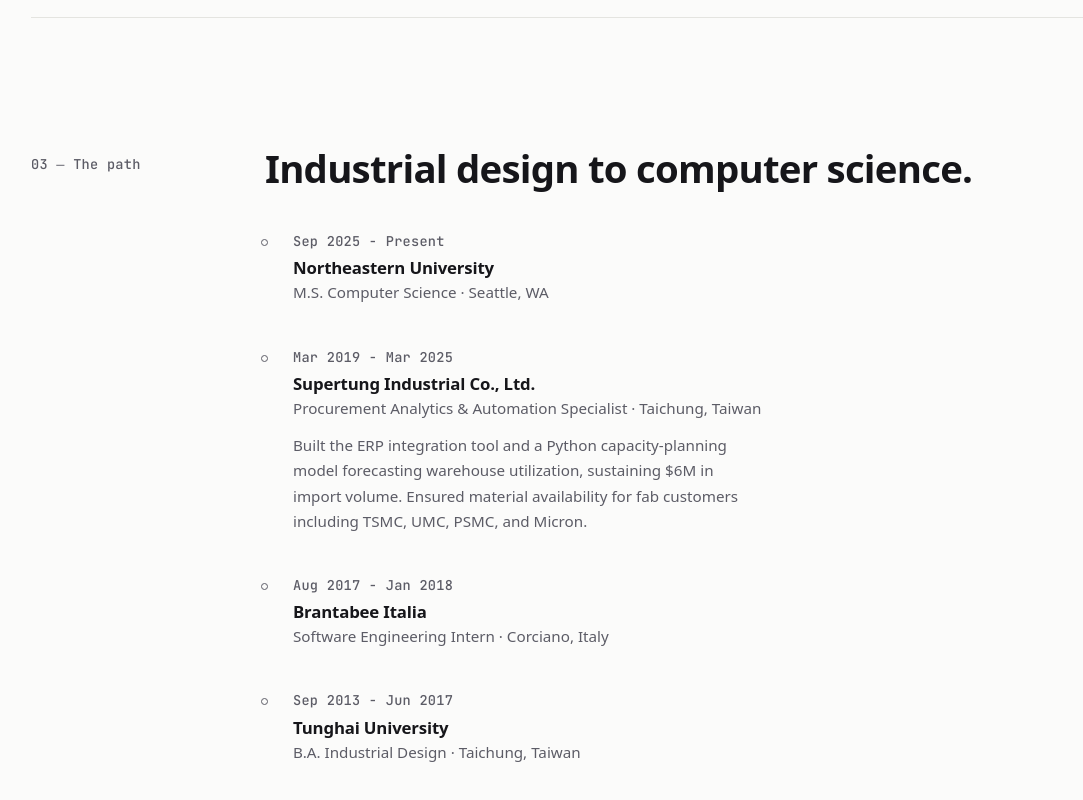
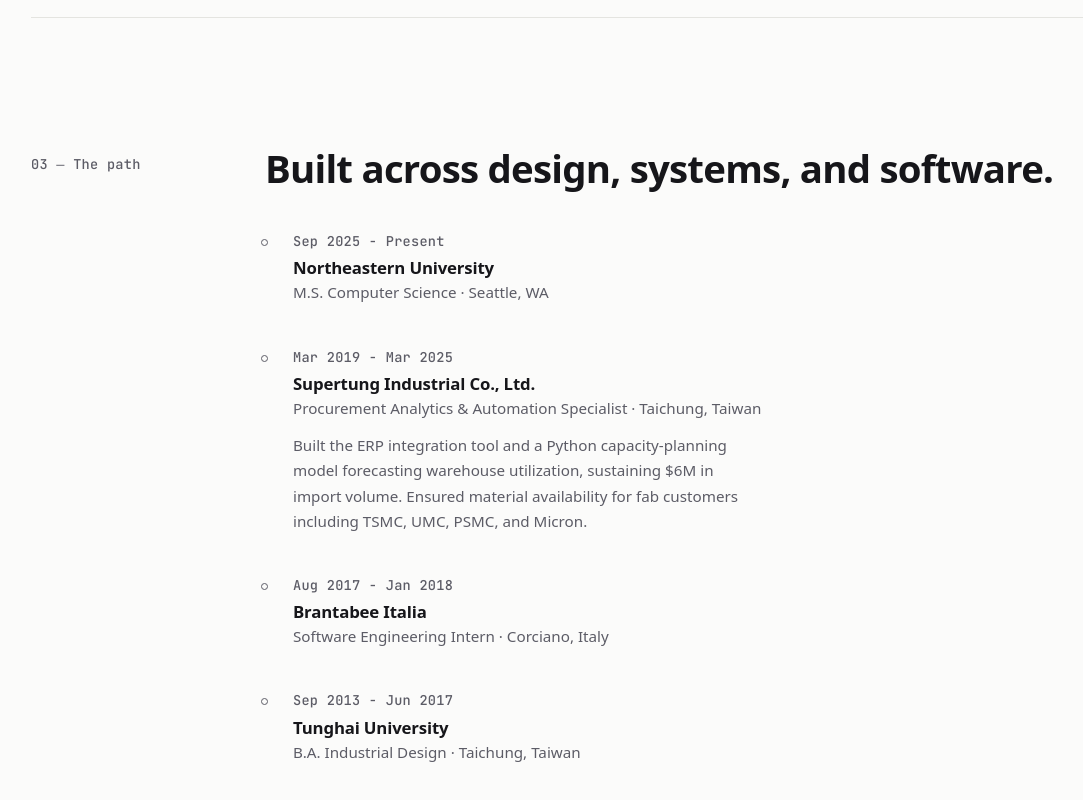
Before and after one commit to hstna/hstna.github.io, a plain HTML site: page index.html in a window 1280 px wide. Shown: the part 3798-4598 px from the top of the page, without its empty margins (19-1102 px from the left). Drawn offline with Linux system fonts and the light colour scheme.

Commit message:
Revised the path

```diff
--- a/index.html
+++ b/index.html
@@ -196,7 +196,7 @@
     <!-- ============ 幕 3 — 路徑 ============ -->
     <section class="act" id="path">
       <p class="act-num mono">03 — The path</p>
-      <h2 class="act-title">Industrial design to computer science.</h2>
+      <h2 class="act-title">Built across design, systems, and software.</h2>
 
       <ol class="path-list">
         <li class="path-item">
```
